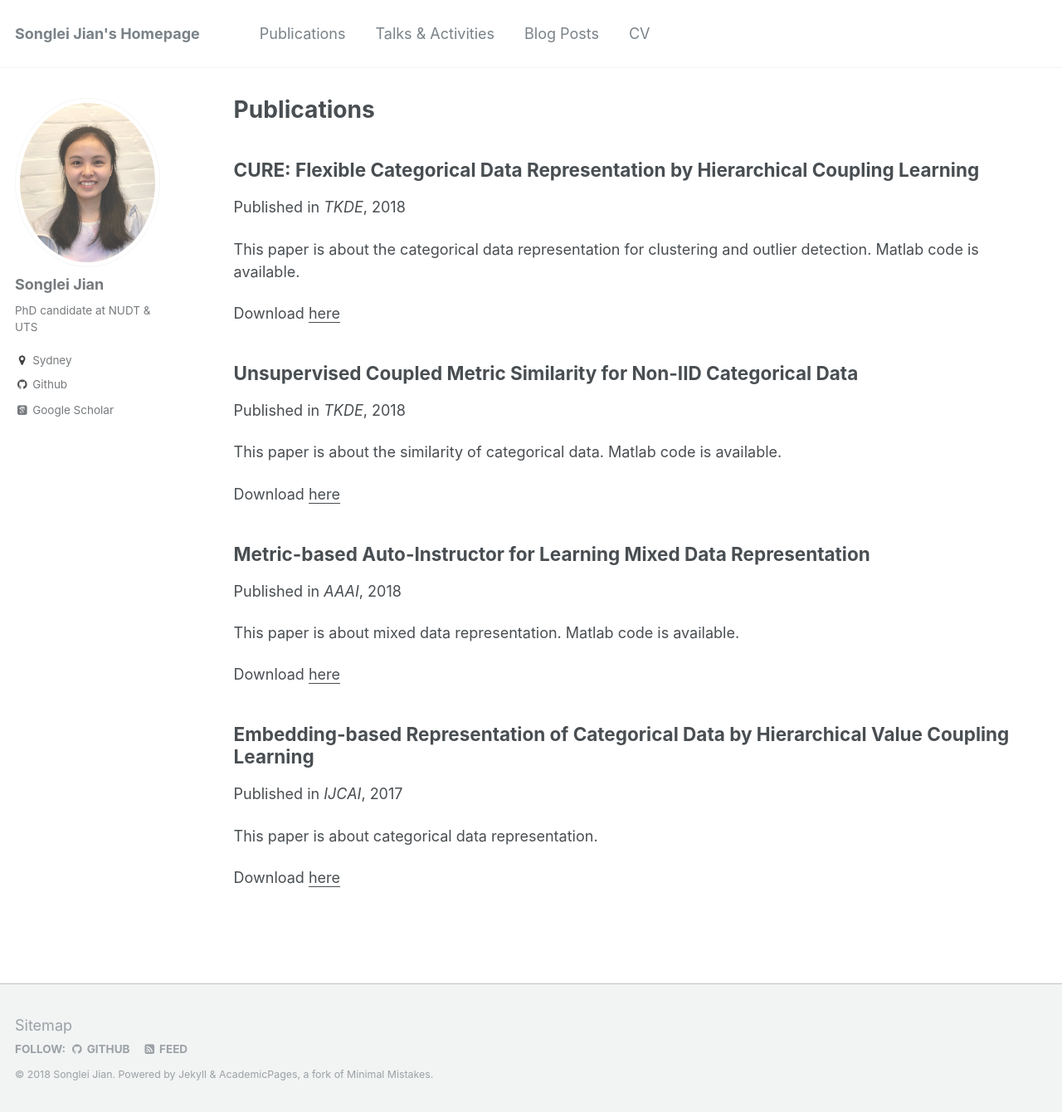
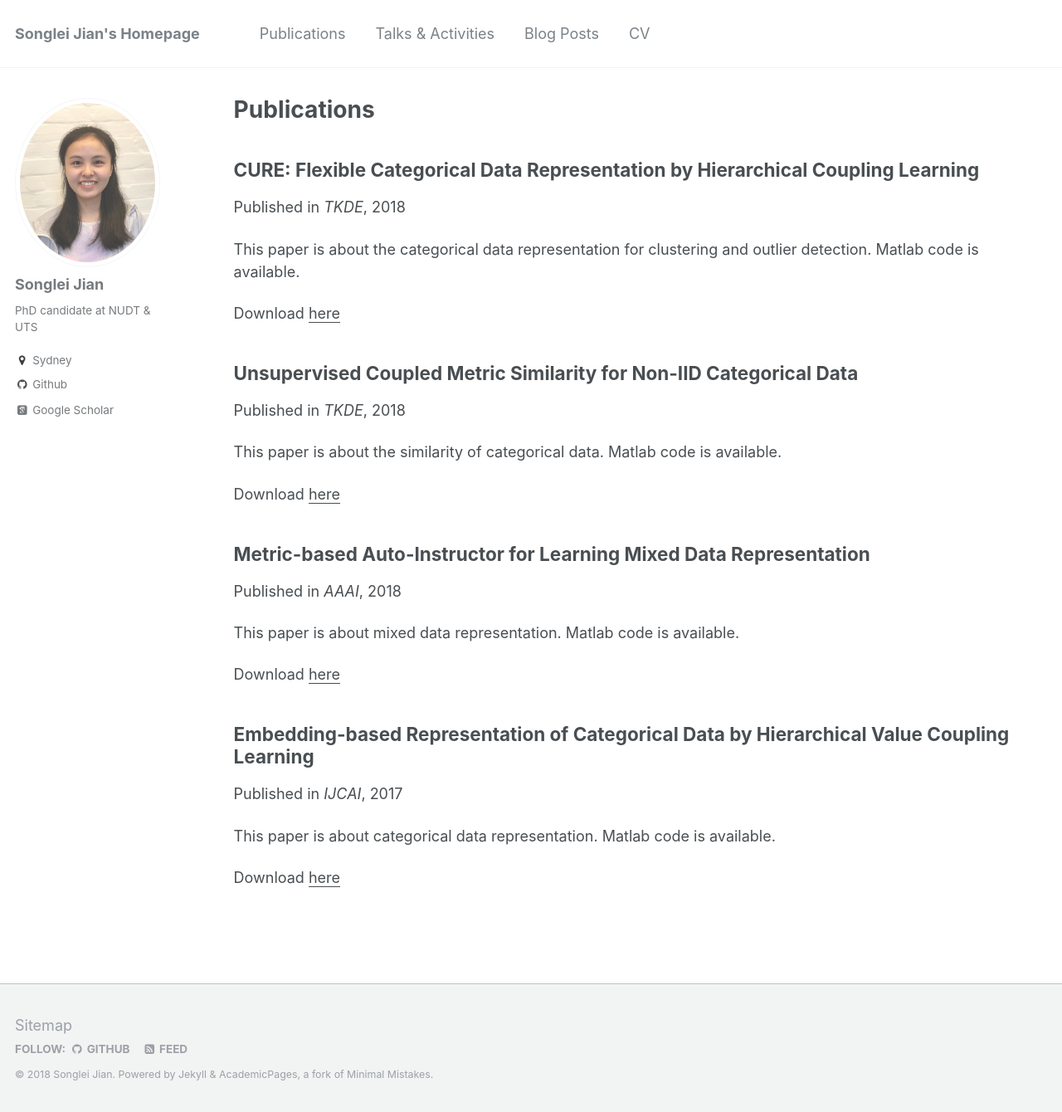
Before and after one commit to jiansonglei/jiansonglei.github.io, a Jekyll site: the page built from _pages/publications.md, in a window 1280 px wide and 1340 px high. Shown: the whole window at 83% size. Built offline with Jekyll 4.4.1, drawn with Linux system fonts in a browser that asks for light colours; some web fonts are replaced.

Commit message:
update ijcai

```diff
--- a/_publications/2017-07-01-IJCAI_CDE.md
+++ b/_publications/2017-07-01-IJCAI_CDE.md
@@ -4,7 +4,7 @@ collection: publications
 permalink: /publication/2017-07-01-IJCAI_CDE
 date: 2017-07-01
 venue: 'IJCAI'
-excerpt: 'This paper is about categorical data representation.'
+excerpt: 'This paper is about categorical data representation. Matlab code is available.'
 paperurl: 'http://jiansonglei.github.io/files/17IJCAI_CDE.pdf'
 ---
 
```
